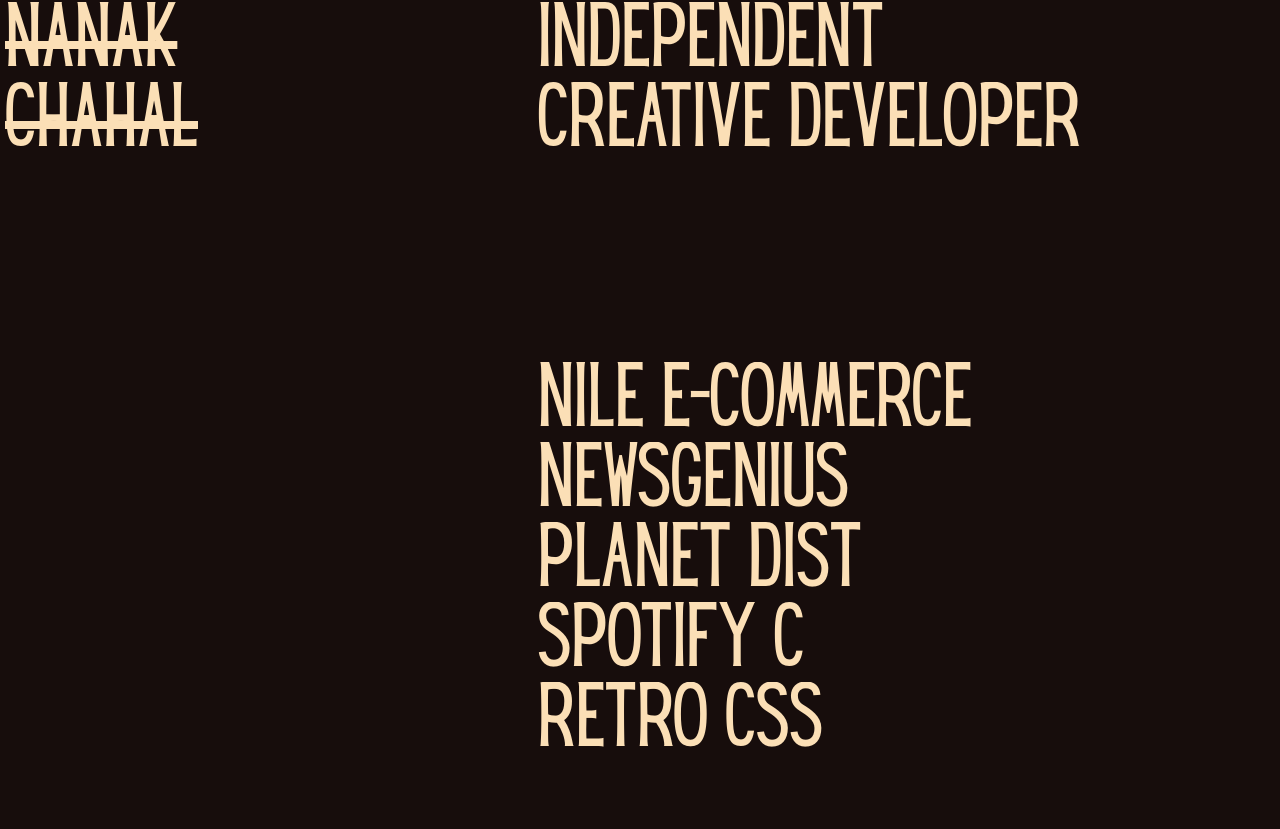
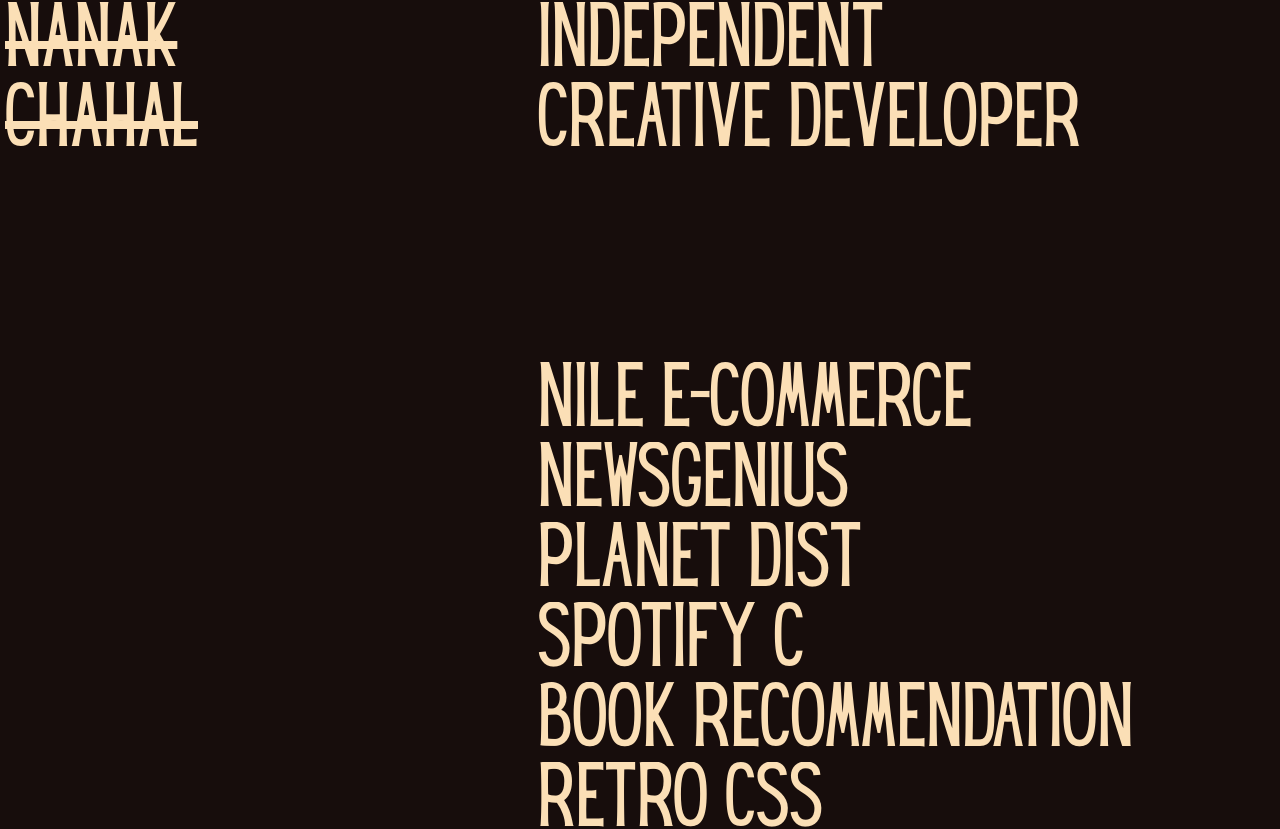
Before and after one commit to piroBeastie/folio25, a React (Vite) app: page / in a window 1280 px wide. Shown: the top 829 px of the page. Built offline with nearby package versions, Linux system fonts and the light colour scheme.

Commit message:
Add Book Recommendation project to projectsData

```diff
--- a/src/components/projectsData.js
+++ b/src/components/projectsData.js
@@ -25,6 +25,12 @@
     },
     {
         key:5,
+        name:"Book Recommendation",
+        link:"https://pirobeastie.github.io/Book_Recommendation/",
+        year:2024,
+    },
+    {
+        key:6,
         name:"Retro CSS",
         link:"https://retro-theme-d8h0g653r-pirobeasties-projects.vercel.app/",
         year:2024,
```
